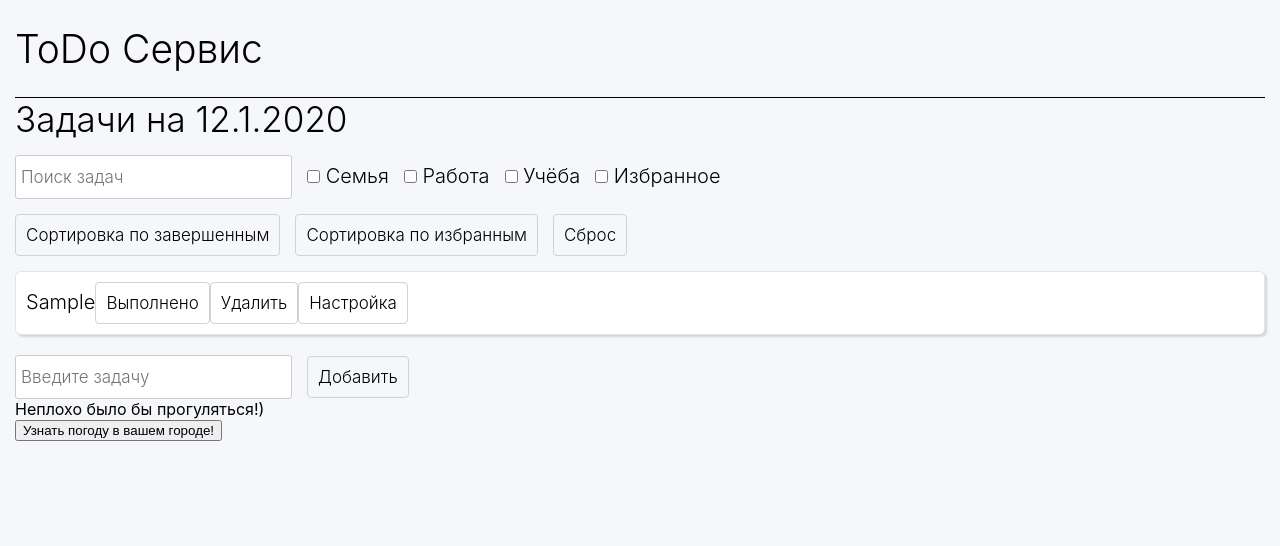
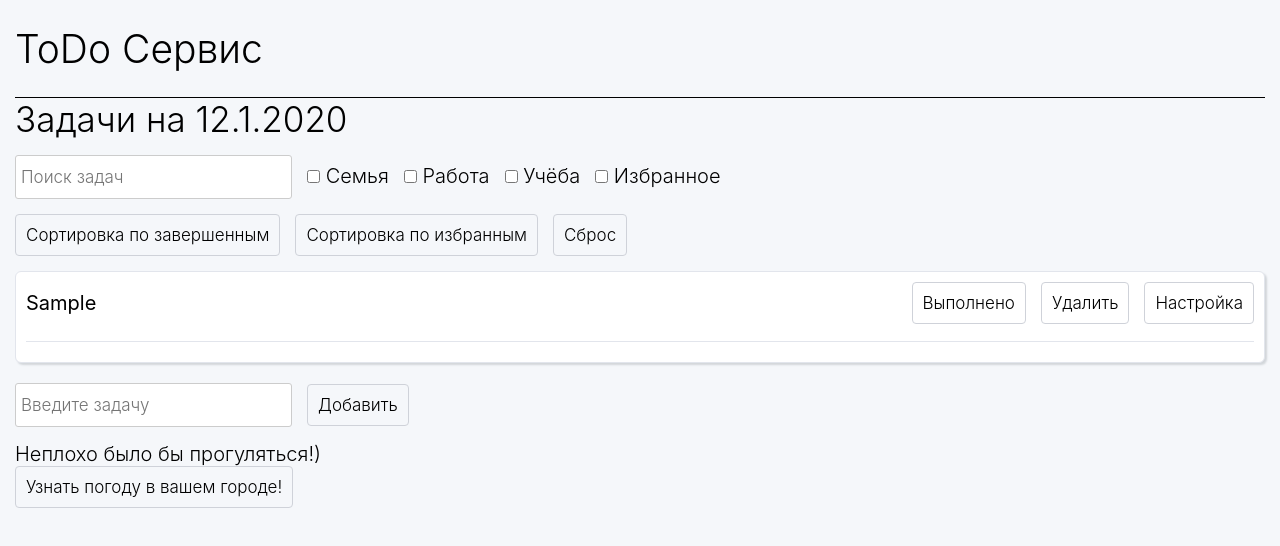
Before and after one commit to dimonhawk123/interview_project_3_React, a React (Create React App) app: page / in a window 1280 px wide. Both pictures are taken after typing "Sample" into the empty fields and a click on the button "Добавить". Shown: the top 546 px of the page. Built offline with nearby package versions, Linux system fonts and the light colour scheme.

Commit message:
added more styles

```diff
--- a/public/index.html
+++ b/public/index.html
@@ -24,7 +24,7 @@
       work correctly both with client-side routing and a non-root public URL.
       Learn how to configure a non-root public URL by running `npm run build`.
     -->
-    <title>React App</title>
+    <title>ToDo React</title>
   </head>
   <body>
     <noscript>You need to enable JavaScript to run this app.</noscript>
--- a/src/components/main/elem-list/elem/elem.js
+++ b/src/components/main/elem-list/elem/elem.js
@@ -90,34 +90,46 @@ class Elem extends React.Component {
                         />
 
         return(
-            <div
-                className="elem"
-                style={{position: 'relative', marginBottom:'20px'}}>
-                <div>
-                    <span >{text}</span>
+            <section
+                className="elem elements__position"
+                style={{position: 'relative'}}>
+                <div className="elem__content">
+                    <div className="elem__flex">
+                        <div className="elem__action">{text}</div>
+                        <div className="elem__button">
                             <button
-                        className="button"
+                                className="button elem__position"
                                 onClick={this.handleTaskDone}>{textBtn}</button>
                             <button
-                        className="button"
+                                className="button elem__position"
                                 onClick={this.handleTaskDelete}>Удалить</button>
                             <button
-                        className="button"
-                        onClick={this.blockAppear}>Настройка</button>
-                    <br />
+                                className="button elem__position"
+                                onClick={this.blockAppear}>Настройка
+                            </button>
+                        </div>
+                    </div>
+                    <div className="elem__flex" style={{marginTop: '7px'}}>
                         {this.props.task.note.length > 0 &&
-                        <span onClick={this.noteAppear}>
-                            Заметка
-                        </span>
+                            <div
+                                className="elem__noteBlock"
+                                >
+                                <span
+                                    className="elem__note"
+                                    onClick={this.noteAppear}>Заметка...</span>
+                            </div>
                         }
-                    {this.state.textarea && <div>{this.props.task.note}</div>}
-                    {this.props.task.time.length > 0 && lateDate}
+                        {this.props.task.time.length > 0 && <div className="elem__date">{lateDate}</div>}
+                    </div>
+
+                    {this.state.textarea && <div className="elem__noteText">{this.props.task.note}</div>}
+
 
                 </div>
-                <div style={{position: 'absolute', left: '500px', top: '0px'}}>
+                <div className="tools">
                     {this.state.visibleTools && block}
                 </div>
-            </div>
+            </section>
         );
     }
 
--- a/src/components/main/elem-list/elem/info-bar/categoryBlock.js
+++ b/src/components/main/elem-list/elem/info-bar/categoryBlock.js
@@ -22,35 +22,48 @@ export default class CategoryBlock extends React.Component {
     render() {
         return(
             <form>
-                Выберите категорию<br />
+                <div className="tools-flex">
+                    <div className="category">
+                        <span>Выбрать категорию: </span>
                         <select name="category" value={this.props.task.category} onChange={this.handleChangeTask}>
                             <option value="family">Семья</option>
                             <option value="job">Работа</option>
                             <option value="study">Учёба</option>
                             <option value="">Ничего не выбрано</option>
                         </select>
-                <br />
+                    </div>
+                    <div className="favorite">
                         <input
+                            className="inputCheckBox"
                             name="favorite"
                             type="checkbox"
                             onChange={this.handleChangeFavorite}
                             checked={this.props.task.fav}
-                /> Добавить в важное
-                <br />
-                <textarea
-                    name = "note"
-                    rows="5" cols="20"
-                    style={{resize: 'none'}}
-                    onChange={this.handleChangeTask}
-                    value={this.props.task.note}
                         />
-                <br />
+                        <span> Добавить в избранное</span>
+                    </div>
+                    <div className="date">
+                        <span>Выбрать дату: </span>
                         <input
                             type="datetime-local"
                             name = "time"
                             value={this.props.task.time}
                             onChange={this.handleChangeTask}
                         />
+                    </div>
+                </div>
+                <div style={{marginTop: '7px'}}>
+                    <span>Заметка</span><br />
+                    <textarea
+                        name = "note"
+                        rows="5" cols="30"
+                        style={{resize: 'none'}}
+                        onChange={this.handleChangeTask}
+                        value={this.props.task.note}
+                    />
+                </div>
+
+
             </form>
         );
     }
--- a/src/components/main/main.js
+++ b/src/components/main/main.js
@@ -72,6 +72,7 @@ class Main extends React.Component {
                         onTaskUpdate={this.handleTaskUpdate}
                     />
                 </div>
+                <div className="main__elem elements">
                     <ElemList
                         fav={this.state.favorite}
                         checkbox={this.state.checkbox}
@@ -80,11 +81,16 @@ class Main extends React.Component {
                         tasks={this.state.tasks}
                         onTaskUpdate={this.handleTaskUpdate}
                     />
+                </div>
+                <div className="main__add ">
                     <Add
                         tasks={this.state.tasks}
                         onTaskUpdate={this.handleTaskUpdate}
                     />
+                </div>
+                <div className="main__weather weather">
                     <Weather />
+                </div>
             </main>
         );
     }
--- a/src/components/main/main.scss
+++ b/src/components/main/main.scss
@@ -4,7 +4,7 @@
         margin-bottom: 15px;
     }
 
-    &__searchBar, &__toggle {
+    &__searchBar, &__toggle, &__add {
         margin-bottom: 15px;
     }
 }
@@ -51,6 +51,13 @@
     }
 }
 
+.elements {
+
+    &__position {
+        margin-bottom: 20px;
+    }
+}
+
 .elem {
     background-color: white;
     border: 1px solid #E2E5EC;
@@ -59,4 +66,56 @@
     box-shadow: 2px 2px 2px 0px #d2d6da;
     font-size: 20px;
     font-weight: 300;
+
+    &__content {
+        border-bottom: 1px solid #E2E5EC;
+        margin-bottom: 10px;
+        padding-bottom: 10px;
+    }
+
+    &__button {
+        // display: inline-block;
+    }
+
+    &__position {
+        margin-left: 15px;
+    }
+    &__action {
+        // display: inline-block;
+        // line-height: 10px;
+        flex-grow: 1;
+        font-weight: 400;
+    }
+    &__flex {
+        display: flex;
+        flex-direction: row;
+        align-items: center;
+        justify-content: flex-end;
+    }
+    &__note {
+        font-size: 16px;
+        cursor: pointer;
+        font-style: italic;
+
+    }
+    &__noteBlock {
+        flex-grow: 1;
+    }
 }
+
+.tools-flex {
+    display: flex;
+    flex-direction: row;
+    align-items: center;
+    justify-content: space-between;
+}
+
+input, select {
+    font-family: -apple-system, BlinkMacSystemFont, 'Segoe UI', 'Roboto', 'Oxygen', 'Ubuntu', 'Cantarell', 'Fira Sans', 'Droid Sans', 'Helvetica Neue', sans-serif;
+
+}
+
+.weather {
+    font-weight: 300;
+    font-size: 20px;
+}
--- a/src/components/main/weather/weather.js
+++ b/src/components/main/weather/weather.js
@@ -79,15 +79,17 @@ export default class Weather extends React.Component {
                 Неплохо было бы прогуляться!)
                 <br />
                 {this.state.visibleBtn &&
-                    <button onClick={this.getWeather}>
+                    <button
+                        className="button"
+                        onClick={this.getWeather}>
                         Узнать погоду в вашем городе!
                     </button>
                 }
 
                 <div>
                     <img src={weather.imgSrc} />
-                    {weather.temp} <br />
-                    {weather.pressure} <br />
+                    {weather.temp}
+                    {weather.pressure}
                     {weather.city}
                     {weather.error}
                 </div>
```
Lines whose indentation alone changed are shown as unchanged.
